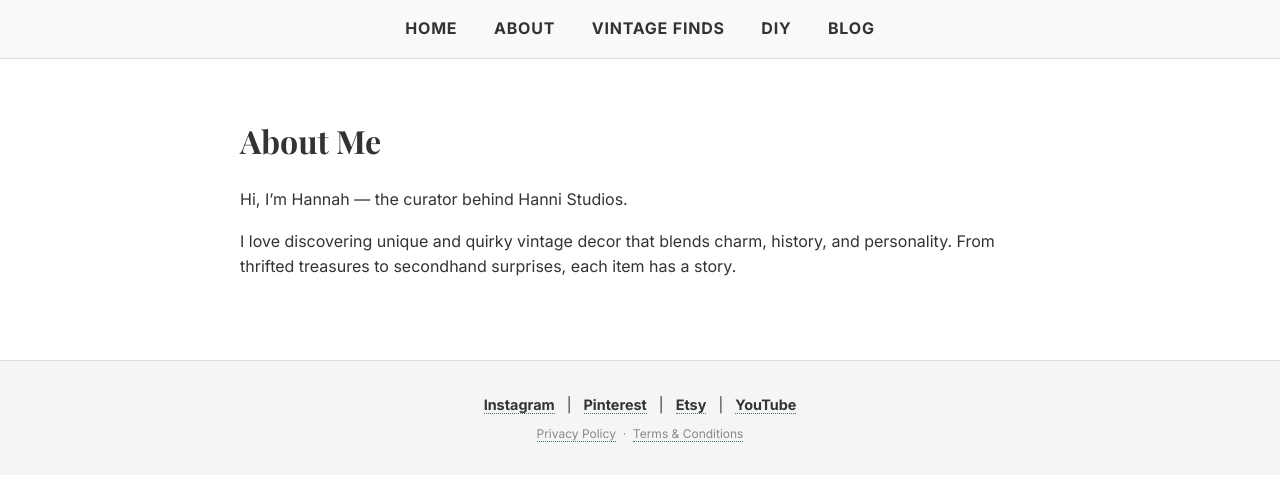
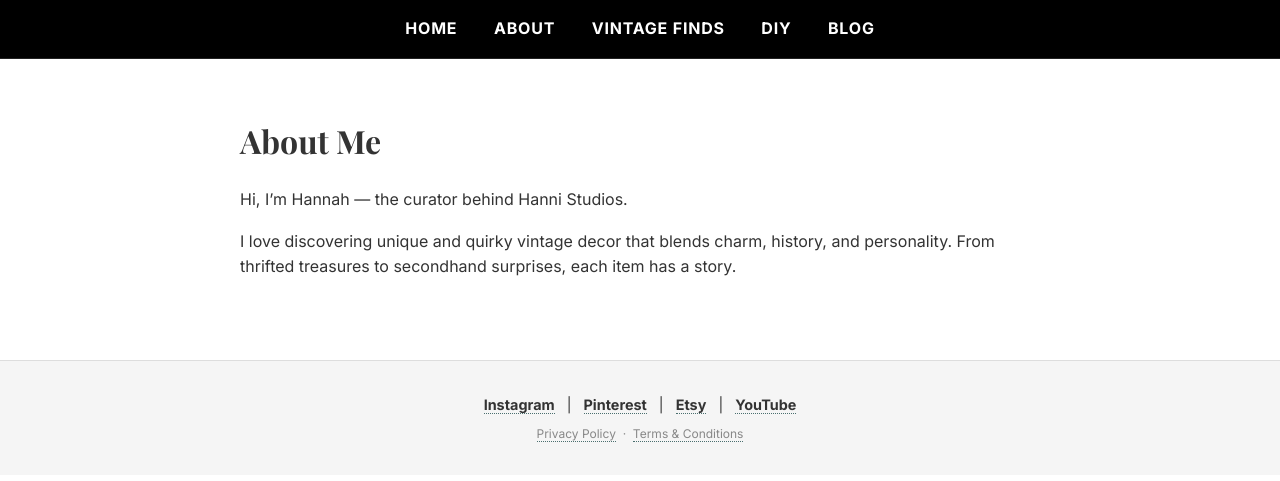
Before and after one commit to hannistudios/hannistudios.github.io, a Jekyll site: the page built from about.md, in a window 1280 px wide. Shown: the top 481 px of the page. Built offline with Jekyll 4.4.1, drawn with Linux system fonts in a browser that asks for light colours.

Commit message:
Update default.html

```diff
--- a/_layouts/default.html
+++ b/_layouts/default.html
@@ -54,16 +54,16 @@
     }
 
 nav {
-      background: #f9f9f9;
+  background: #000;
   padding: 1rem;
   text-align: center;
-      border-bottom: 1px solid #ddd;
+  border-bottom: 1px solid #222;
 }
 
 nav a {
   margin: 0 1rem;
   text-decoration: none;
-      color: #333;
+  color: #fff;
   font-weight: 700;
   font-family: 'Inter', sans-serif;
   text-transform: uppercase;
@@ -73,7 +73,9 @@
 
 nav a:hover {
   text-decoration: underline;
+  color: #ddd;
 }
+
 
     main {
       padding: 2rem 1rem 4rem;
```
Lines whose indentation alone changed are shown as unchanged.
